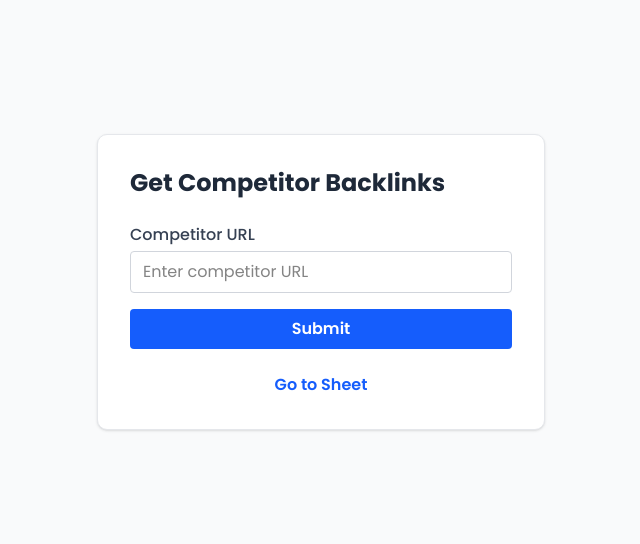
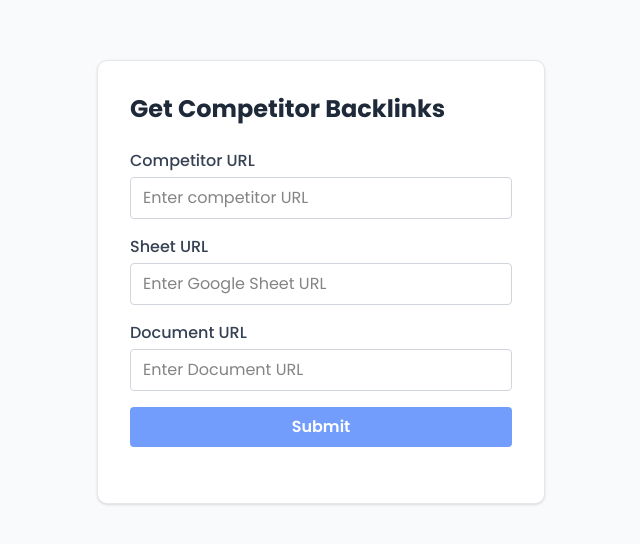
Before and after one commit to Ganesh-Karthick-Dev/seo-automation, a Next.js app: page /competitor-links in a window 1280 px wide. Shown: the part 118-662 px from the top of the page, without its empty margins (319-959 px from the left). Built offline with nearby package versions, Linux system fonts and the light colour scheme.

Commit message:
all ours done

```diff
--- a/@/components/ui/alert.jsx
+++ /dev/null
@@ -1,63 +0,0 @@
-import * as React from "react"
-import { cva } from "class-variance-authority";
-
-import { cn } from "@/lib/utils"
-
-const alertVariants = cva(
-  "relative w-full rounded-lg border px-4 py-3 text-sm grid has-[>svg]:grid-cols-[calc(var(--spacing)*4)_1fr] grid-cols-[0_1fr] has-[>svg]:gap-x-3 gap-y-0.5 items-start [&>svg]:size-4 [&>svg]:translate-y-0.5 [&>svg]:text-current",
-  {
-    variants: {
-      variant: {
-        default: "bg-card text-card-foreground",
-        destructive:
-          "text-destructive bg-card [&>svg]:text-current *:data-[slot=alert-description]:text-destructive/90",
-      },
-    },
-    defaultVariants: {
-      variant: "default",
-    },
-  }
-)
-
-function Alert({
-  className,
-  variant,
-  ...props
-}) {
-  return (
-    <div
-      data-slot="alert"
-      role="alert"
-      className={cn(alertVariants({ variant }), className)}
-      {...props} />
-  );
-}
-
-function AlertTitle({
-  className,
-  ...props
-}) {
-  return (
-    <div
-      data-slot="alert-title"
-      className={cn("col-start-2 line-clamp-1 min-h-4 font-medium tracking-tight", className)}
-      {...props} />
-  );
-}
-
-function AlertDescription({
-  className,
-  ...props
-}) {
-  return (
-    <div
-      data-slot="alert-description"
-      className={cn(
-        "text-muted-foreground col-start-2 grid justify-items-start gap-1 text-sm [&_p]:leading-relaxed",
-        className
-      )}
-      {...props} />
-  );
-}
-
-export { Alert, AlertTitle, AlertDescription }
--- a/src/app/competitor-links/page.jsx
+++ b/src/app/competitor-links/page.jsx
@@ -4,9 +4,12 @@ import React, { useState } from 'react'
 
 const CompetitorLinksPage = () => {
   const [competitorUrl, setCompetitorUrl] = useState('');
+  const [sheetUrl, setSheetUrl] = useState('');
+  const [documentUrl, setDocumentUrl] = useState('');
   const [loading, setLoading] = useState(false);
   const [result, setResult] = useState(null);
   const [error, setError] = useState(null);
+  const [sheetLink, setSheetLink] = useState('');
 
   const handleSubmit = async () => {
     setLoading(true);
@@ -18,8 +21,13 @@ const CompetitorLinksPage = () => {
       const response = await fetch('https://webnoxdigital.app.n8n.cloud/webhook/7f5dff4d-ef89-438f-9f4d-e2df0f7a2b4c', {
         method: 'POST',
         headers: { 'Content-Type': 'application/json' },
-        body: JSON.stringify([{ competitor_url: competitorUrl }])
+        body: JSON.stringify([{ competitor_url: competitorUrl, sheet_url: sheetUrl, document_url: documentUrl }])
       });
+
+      const dataog = await response.json();
+
+      console.log(`epic response of competitor links - `,dataog);
+      setSheetLink(dataog.sheet || '');
       if (!response.ok) throw new Error('Failed to submit');
       const data = await response.json().catch(() => ({}));
       setResult(data.message || 'Submitted successfully!');
@@ -46,10 +54,32 @@ const CompetitorLinksPage = () => {
               required
             />
           </div>
+          <div>
+            <label className="block text-gray-700 mb-1 font-medium">Sheet URL</label>
+            <input
+              type="text"
+              value={sheetUrl}
+              onChange={e => setSheetUrl(e.target.value)}
+              className="w-full border border-gray-300 rounded px-3 py-2 focus:outline-none focus:ring-2 focus:ring-blue-400"
+              placeholder="Enter Google Sheet URL"
+              required
+            />
+          </div>
+          <div>
+            <label className="block text-gray-700 mb-1 font-medium">Document URL</label>
+            <input
+              type="text"
+              value={documentUrl}
+              onChange={e => setDocumentUrl(e.target.value)}
+              className="w-full border border-gray-300 rounded px-3 py-2 focus:outline-none focus:ring-2 focus:ring-blue-400"
+              placeholder="Enter Document URL"
+              required
+            />
+          </div>
           <button
             type="button"
             className="w-full bg-blue-600 text-white font-semibold py-2 rounded hover:bg-blue-700 transition disabled:opacity-60"
-            disabled={loading}
+            disabled={loading || !competitorUrl || !sheetUrl || !documentUrl}
             onClick={handleSubmit}
           >
             {loading ? 'Submitting...' : 'Submit'}
@@ -58,14 +88,16 @@ const CompetitorLinksPage = () => {
         {result && <div className="mt-4 text-green-600 font-medium">{result}</div>}
         {error && <div className="mt-4 text-red-600 font-medium">{error}</div>}
         <div className="mt-6 text-center">
+          {sheetLink && (
             <a
-            href="https://docs.google.com/spreadsheets/d/1El1YPkQHWoPMKNoCmafxKUoYXXu-DcXhyo3a8iF0Swk/edit?gid=0#gid=0"
+              href={sheetLink}
               target="_blank"
               rel="noopener noreferrer"
               className="text-blue-600 hover:underline font-semibold"
             >
               Go to Sheet
             </a>
+          )}
         </div>
       </div>
     </div>
--- a/src/app/high-quality-links/page.jsx
+++ b/src/app/high-quality-links/page.jsx
@@ -10,6 +10,7 @@ const HighQualityLinksPage = () => {
   const [loading, setLoading] = useState(false);
   const [result, setResult] = useState(null);
   const [error, setError] = useState(null);
+  const [sheetLink, setSheetLink] = useState("");
 
   // Validation function to check if all fields are filled
   const isFormValid = () => {
@@ -27,7 +28,7 @@ const HighQualityLinksPage = () => {
     setError(null);
     try {
       const suffixArray = [suffix];
-      const response = await fetch('https://webnoxdigital.app.n8n.cloud/webhook-test/84886abd-b519-487c-9515-edb3cf05b9d7', {
+      const response = await fetch('https://webnoxdigital.app.n8n.cloud/webhook/84886abd-b519-487c-9515-edb3cf05b9d7', {
         method: 'POST',
         headers: { 'Content-Type': 'application/json' },
         body: JSON.stringify({
@@ -38,6 +39,9 @@ const HighQualityLinksPage = () => {
         })
       });
       console.log(`epic response - `,response);
+
+      const dataog = await response.json()
+      setSheetLink(dataog.sheet || "");
 
       if (!response.ok) throw new Error('Failed to submit');
       const data = await response.json().catch(() => ({}));
@@ -103,7 +107,7 @@ const HighQualityLinksPage = () => {
             className={`w-full font-semibold py-2 rounded transition ${
               isFormValid() && !loading
                 ? 'bg-blue-600 text-white hover:bg-blue-700'
-                : 'bg-gray-300 text-gray-500 cursor-not-allowed'
+                : 'bg-blue-300 text-white cursor-not-allowed'
             }`}
             disabled={!isFormValid() || loading}
             onClick={handleSubmit}
@@ -114,14 +118,16 @@ const HighQualityLinksPage = () => {
         {result && <div className="mt-4 text-green-600 font-medium">{result}</div>}
         {error && <div className="mt-4 text-red-600 font-medium">{error}</div>}
         <div className="mt-6 text-center">
+          {sheetLink && (
             <a
-            href="https://docs.google.com/spreadsheets/d/1_21wzEuYQcKOJcb5i4AKQLfuqxS79lifkK1jXQIbdBo/edit?gid=0#gid=0"
+              href={sheetLink}
               target="_blank"
               rel="noopener noreferrer"
               className="text-blue-600 hover:underline font-semibold"
             >
               Go to Sheet
             </a>
+          )}
         </div>
       </div>
     </div>
--- a/src/app/keywordcount/page.jsx
+++ b/src/app/keywordcount/page.jsx
@@ -6,6 +6,7 @@ import { Loader2, CheckCircle, AlertCircle } from "lucide-react"
 export default function KeywordCountPage() {
   // API form state
   const [formData, setFormData] = useState({
+    documentURL: "",
     sheetURL: "",
   })
   const [isLoading, setIsLoading] = useState(false)
@@ -27,7 +28,7 @@ export default function KeywordCountPage() {
 
     try {
       const apiResponse = await fetch(
-        "https://webnoxdigital.app.n8n.cloud/webhook/6dc9afa6-11b0-4a55-b373-646f511d5612",
+        "https://webnoxdigital.app.n8n.cloud/webhook-test/6dc9afa6-11b0-4a55-b373-646f511d5612",
         {
           method: "POST",
           headers: {
@@ -69,7 +70,7 @@ export default function KeywordCountPage() {
     }
   }
 
-  const isFormValid = formData.sheetURL.trim() !== ""
+  const isFormValid = formData.sheetURL.trim() !== "" && formData.documentURL.trim() !== ""
 
   return (
     <div className="min-h-screen flex w-full items-center justify-center bg-gray-50">
@@ -77,6 +78,18 @@ export default function KeywordCountPage() {
         <h2 className="text-2xl font-bold mb-6 text-gray-800">Keyword Counter</h2>
 
         <form onSubmit={handleSubmit} className="space-y-4">
+          <div>
+            <label className="block text-gray-700 mb-1 font-medium">Document URL</label>
+            <input
+              type="text"
+              value={formData.documentURL}
+              onChange={(e) => handleInputChange("documentURL", e.target.value)}
+              className="w-full border border-gray-300 rounded px-3 py-2 focus:outline-none focus:ring-2 focus:ring-blue-400"
+              placeholder="Enter document URL"
+              required
+              disabled={isLoading}
+            />
+          </div>
           <div>
             <label className="block text-gray-700 mb-1 font-medium">Sheet URL</label>
             <input
@@ -108,7 +121,7 @@ export default function KeywordCountPage() {
             </div>
             <div className="bg-gray-100 p-3 rounded text-sm">
               <pre className="whitespace-pre-wrap overflow-auto max-h-40 text-gray-700">
-                {JSON.stringify(response, null, 2)}
+                {response?.message}
               </pre>
             </div>
             {response.sheet && (
--- a/src/app/metaandkeyword/page.jsx
+++ b/src/app/metaandkeyword/page.jsx
@@ -6,6 +6,7 @@ import { Loader2, CheckCircle, AlertCircle } from "lucide-react"
 export default function MetaAndKeywordPage() {
   // API form state
   const [formData, setFormData] = useState({
+    documentURL: "",
     sheetURL: "",
   })
   const [isLoading, setIsLoading] = useState(false)
@@ -39,30 +40,18 @@ export default function MetaAndKeywordPage() {
         },
       )
 
+      const data = await apiResponse.json();
+      console.log(`data - `,data);
+
       if (apiResponse.ok) {
-        // Check if there's a response body
-        const contentType = apiResponse.headers.get("content-type")
-
-        if (contentType && contentType.includes("application/json")) {
-          const data = await apiResponse.json()
-
-          // Check if it's an error response with status: false
-          if (data.status === false) {
-            setError(data.message || "Request failed")
-          } else {
-            // It's a success response with JSON data
-            setResponse(data)
-          }
+        // Check if it's an error response with status: false
+        if (data.status === false) {
+          setError(data.message || "Request failed");
         } else {
-          // Success response with no body (status 200)
-          setResponse({
-            success: true,
-            message: "Request processed successfully!",
-            timestamp: new Date().toISOString(),
-          })
+          setResponse(data);
         }
       } else {
-        throw new Error(`HTTP error! status: ${apiResponse.status}`)
+        setError(data.message || `HTTP error! status: ${apiResponse.status}`);
       }
     } catch (err) {
       setError(err instanceof Error ? err.message : "An unexpected error occurred")
@@ -71,7 +60,7 @@ export default function MetaAndKeywordPage() {
     }
   }
 
-  const isFormValid = formData.sheetURL.trim() !== ""
+  const isFormValid = formData.sheetURL.trim() !== "" && formData.documentURL.trim() !== ""
 
   return (
     <div className="min-h-screen flex w-full items-center justify-center bg-gray-50">
@@ -79,6 +68,18 @@ export default function MetaAndKeywordPage() {
         <h2 className="text-2xl font-bold mb-6 text-gray-800">Meta & Keyword Generator</h2>
 
         <form onSubmit={handleSubmit} className="space-y-4">
+          <div>
+            <label className="block text-gray-700 mb-1 font-medium">Document URL</label>
+            <input
+              type="text"
+              value={formData.documentURL}
+              onChange={(e) => handleInputChange("documentURL", e.target.value)}
+              className="w-full border border-gray-300 rounded px-3 py-2 focus:outline-none focus:ring-2 focus:ring-blue-400"
+              placeholder="Enter document URL"
+              required
+              disabled={isLoading}
+            />
+          </div>
           <div>
             <label className="block text-gray-700 mb-1 font-medium">Sheet URL</label>
             <input
```
Lines whose indentation alone changed are shown as unchanged.
